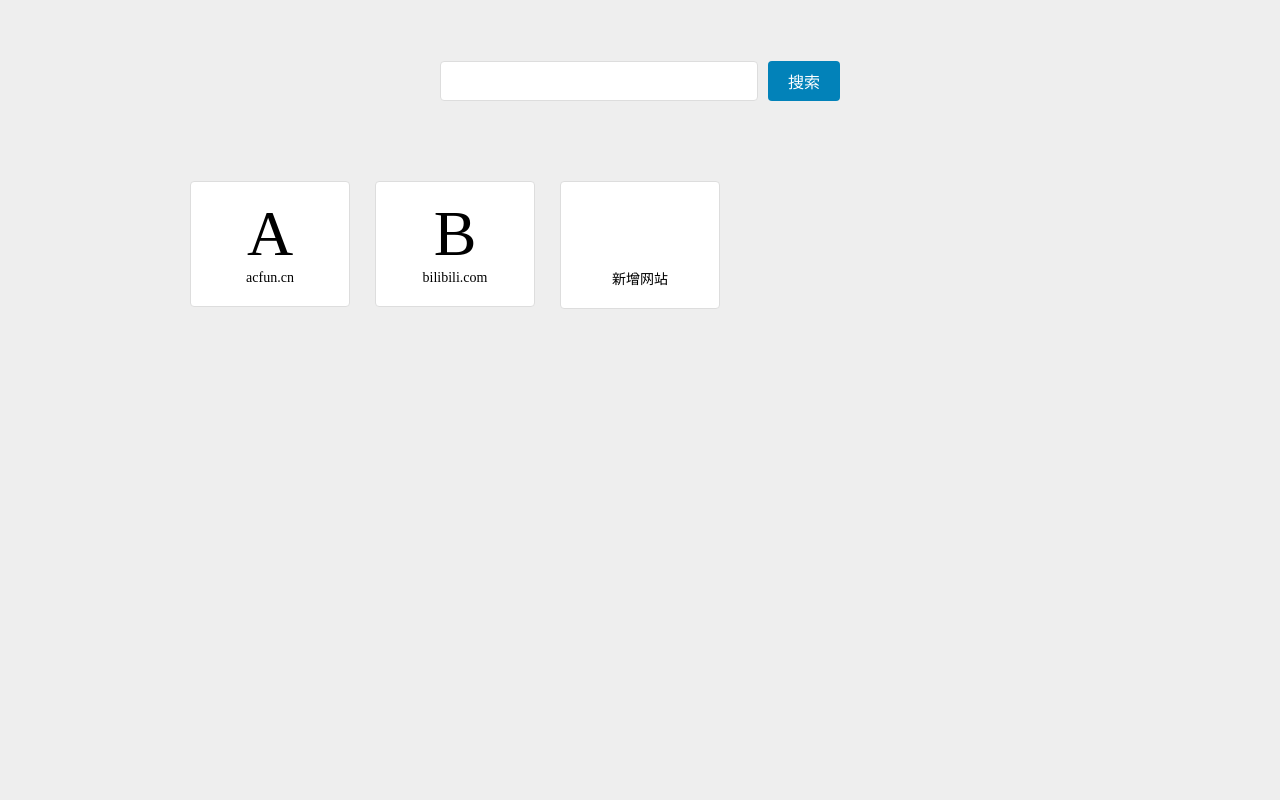
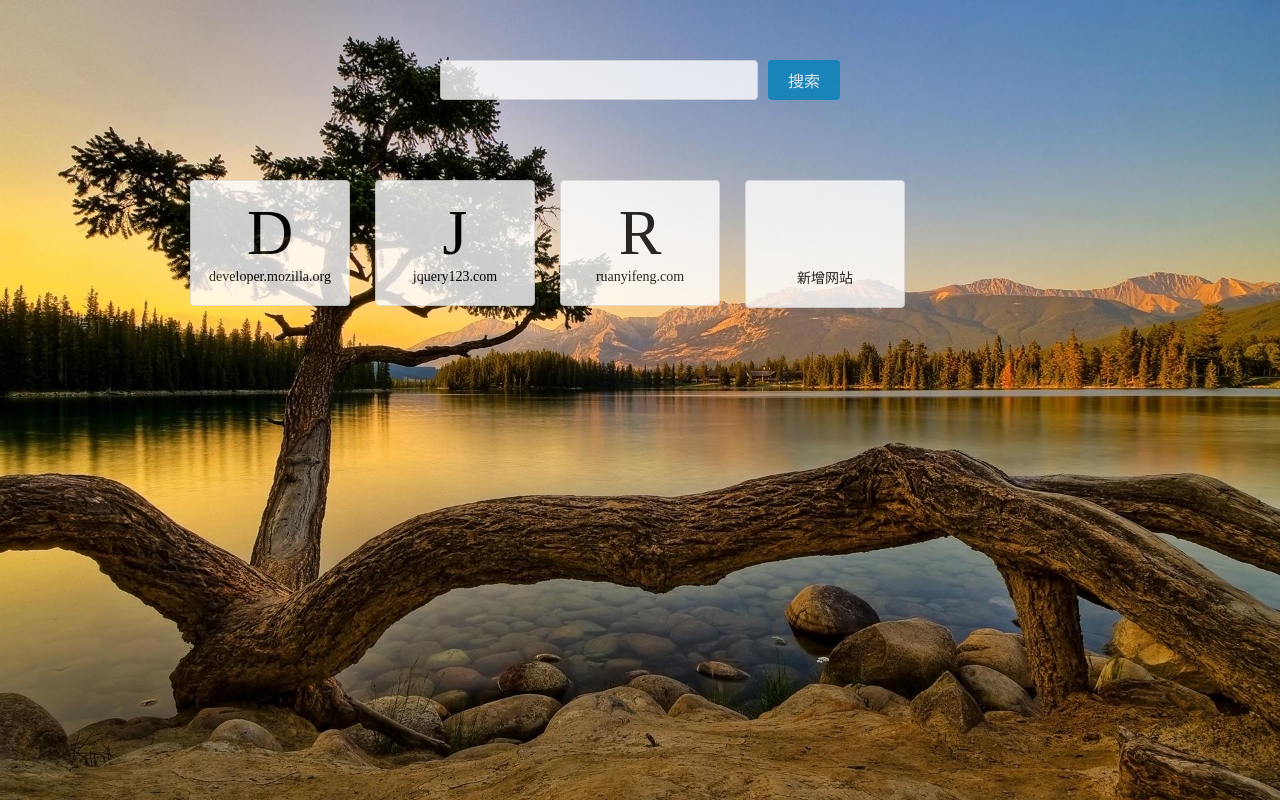
Before and after one commit to mnkin/newNavigationWebsite, a website: page src/index.html in a window 1280 px wide. Drawn offline with nearby package versions, Linux system fonts and the light colour scheme.

Commit message:
add background-image

```diff
--- a/src/main.js
+++ b/src/main.js
@@ -3,8 +3,17 @@ const $lastLi = $siteList.find("li.last");
 const x = localStorage.getItem("x");
 const xObject = JSON.parse(x);
 const hashMap = xObject || [
-  { logo: "A", logoType: "text", url: "http://acfun.cn" },
-  { logo: "B", logoType: "image", url: "https://www.bilibili.com" },
+  {
+    logo: "D",
+    logoType: "text",
+    url: "https://developer.mozilla.org/zh-CN/docs/Web/JavaScript",
+  },
+  { logo: "J", logoType: "text", url: "https://www.jquery123.com/" },
+  {
+    logo: "R",
+    logoType: "text",
+    url: "http://www.ruanyifeng.com/blog/archives.html",
+  },
 ];
 
 const simplifyUrl = (url) => {
@@ -44,7 +53,7 @@ const render = () => {
 render();
 
 $(".addButton").on("click", () => {
-  let url = window.prompt("请问你要添加的网址是啥？");
+  let url = window.prompt("请输入你要添加的网址");
   if (url.indexOf("http") !== 0) {
     url = "https://" + url;
   }
--- a/src/style.css
+++ b/src/style.css
@@ -24,11 +24,22 @@ img {
 }
 
 /* style */
+html {
+  height: 100%;
+}
 body {
   background: #eeeeee;
-  min-width: 100vw;
-  min-height: 100vh;
-  padding: 1px;
+  background-image: url(./images/mobileBack.jpeg);
+  background-repeat: no-repeat;
+  background-size: 100% 100%;
+  filter: alpha(opacity=80);
+  -moz-opacity: 0.8;
+  opacity: 0.8;
+}
+@media (min-width: 500px) {
+  body {
+    background-image: url(./images/background.jpeg);
+  }
 }
 .globalHeader {
   margin: 20px;
```
Also changed, not shown: dist/background.eb8d0c75.jpeg (added), dist/index.html, dist/mobileBack.9661df7f.jpeg (added), src/images/background.jpeg (added), src/images/mobileBack.jpeg (added), 8 other files.
